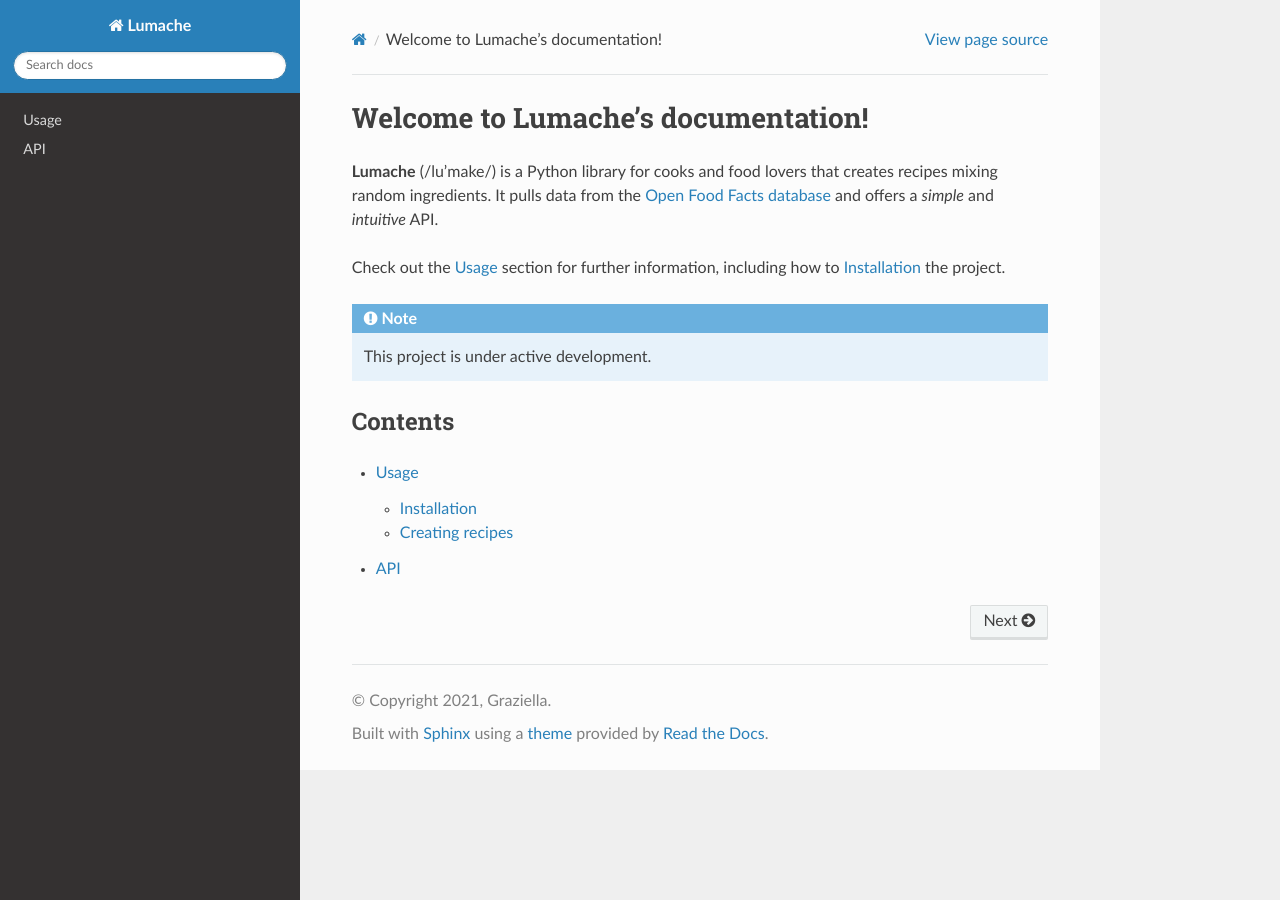
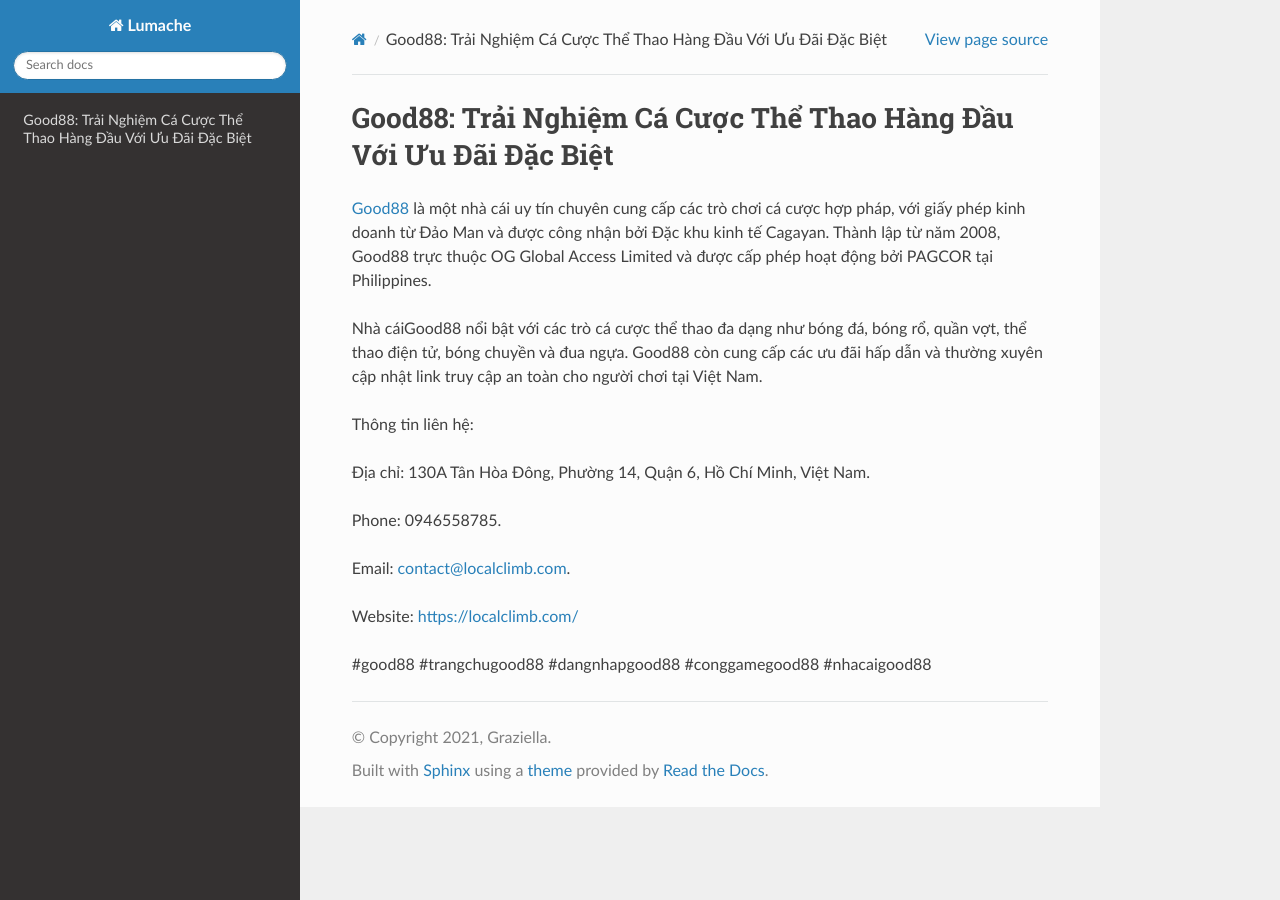
Before and after one commit to antonniotrombeta/localclimbcom, a Sphinx documentation site: the page built from docs/source/index.rst, in a window 1280 px wide. Built offline with Sphinx 7.4.7 and the Read the Docs theme 3.1.0, drawn with Linux system fonts in a browser that asks for light colours.

Commit message:
Update index.rst

```diff
--- a/docs/source/index.rst
+++ b/docs/source/index.rst
@@ -1,22 +1,18 @@
-Welcome to Lumache's documentation!
+Good88: Trải Nghiệm Cá Cược Thể Thao Hàng Đầu Với Ưu Đãi Đặc Biệt
 ===================================
 
-**Lumache** (/lu'make/) is a Python library for cooks and food lovers
-that creates recipes mixing random ingredients.
-It pulls data from the `Open Food Facts database <https://world.openfoodfacts.org/>`_
-and offers a *simple* and *intuitive* API.
+`Good88 <https://localclimb.com/>`_ là một nhà cái uy tín chuyên cung cấp các trò chơi cá cược hợp pháp, với giấy phép kinh doanh từ Đảo Man và được công nhận bởi Đặc khu kinh tế Cagayan. Thành lập từ năm 2008, Good88 trực thuộc OG Global Access Limited và được cấp phép hoạt động bởi PAGCOR tại Philippines.
 
-Check out the :doc:`usage` section for further information, including
-how to :ref:`installation` the project.
+Nhà cáiGood88 nổi bật với các trò cá cược thể thao đa dạng như bóng đá, bóng rổ, quần vợt, thể thao điện tử, bóng chuyền và đua ngựa. Good88 còn cung cấp các ưu đãi hấp dẫn và thường xuyên cập nhật link truy cập an toàn cho người chơi tại Việt Nam.
 
-.. note::
+Thông tin liên hệ:
 
-   This project is under active development.
+Địa chỉ: 130A Tân Hòa Đông, Phường 14, Quận 6, Hồ Chí Minh, Việt Nam.
 
-Contents
---------
+Phone: 0946558785.
 
-.. toctree::
+Email: contact@localclimb.com.
 
-   usage
-   api
+Website: https://localclimb.com/
+
+#good88 #trangchugood88 #dangnhapgood88 #conggamegood88 #nhacaigood88
```
